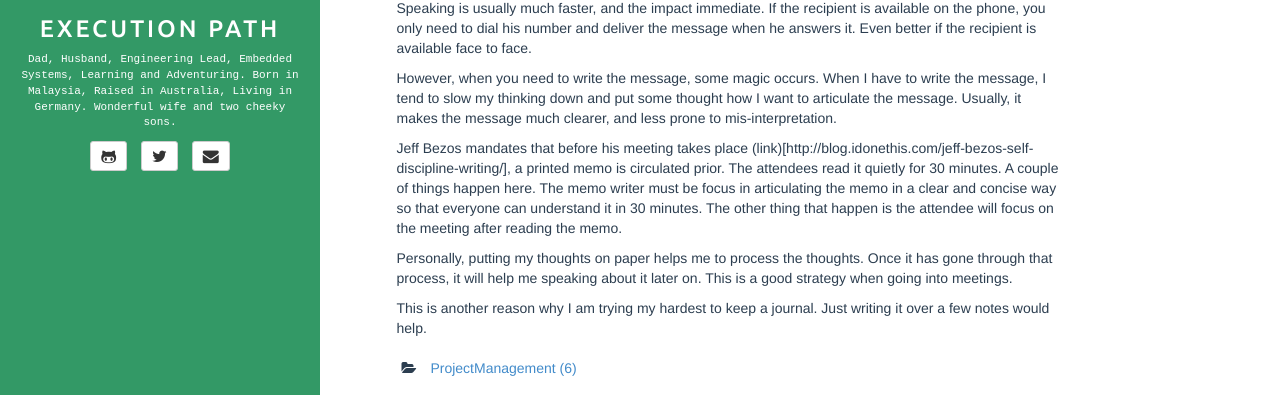
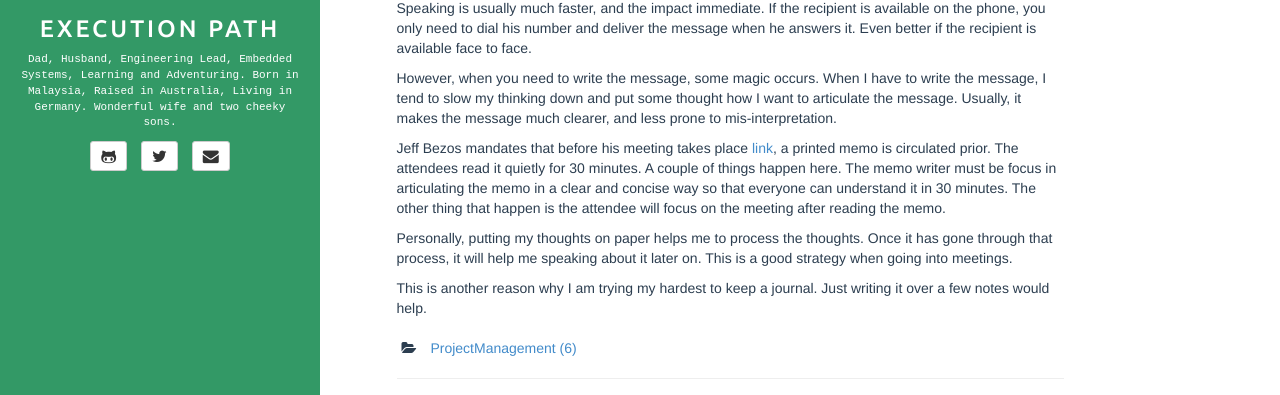
Before and after one commit to tyc/tyc.github.io, a Jekyll site: the page built from _posts/2019-12-29-writing_and_speaking.markdown, in a window 1280 px wide and 1149 px high, cut to the strip 282-677 px from the top of the window. Built offline with Jekyll 4.4.1, drawn with Linux system fonts in a browser that asks for light colours; comment, search, counter and statistics services are not loaded.

Commit message:
Corrected the link once more.

```diff
--- a/_posts/2019-12-29-writing_and_speaking.markdown
+++ b/_posts/2019-12-29-writing_and_speaking.markdown
@@ -14,7 +14,7 @@ Speaking is usually much faster, and the impact immediate. If the recipient is a
 
 However, when you need to write the message, some magic occurs. When I have to write the message, I tend to slow my thinking down and put some thought how I want to articulate the message. Usually, it makes the message much clearer, and less prone to mis-interpretation.
 
-Jeff Bezos mandates that before his meeting takes place (link)[http://blog.idonethis.com/jeff-bezos-self-discipline-writing/], a printed memo is circulated prior. The attendees read it quietly for 30 minutes. A couple of things happen here. The memo writer must be focus in articulating the memo in a clear and concise way so that everyone can understand it in 30 minutes. The other thing that happen is the attendee will focus on the meeting after reading the memo.
+Jeff Bezos mandates that before his meeting takes place [link](http://blog.idonethis.com/jeff-bezos-self-discipline-writing/), a printed memo is circulated prior. The attendees read it quietly for 30 minutes. A couple of things happen here. The memo writer must be focus in articulating the memo in a clear and concise way so that everyone can understand it in 30 minutes. The other thing that happen is the attendee will focus on the meeting after reading the memo.
 
 Personally, putting my thoughts on paper helps me to process the thoughts. Once it has gone through that process, it will help me speaking about it later on. This is a good strategy when going into meetings.
 
```
